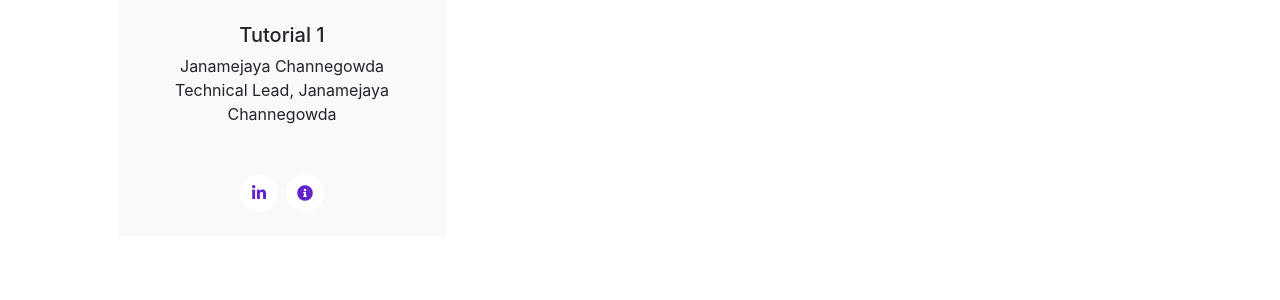
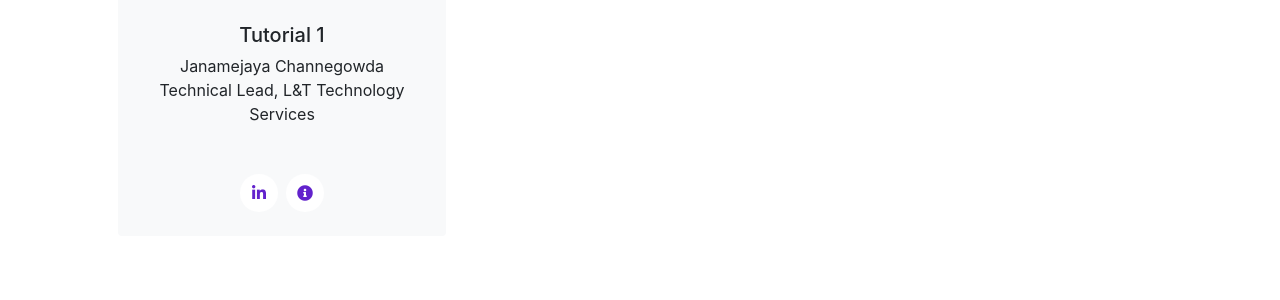
Before and after one commit to KetanKeshav/CONECCT-2023, a PHP site: page / in a window 1280 px wide. Shown: the part 4595-4895 px from the top of the page. Run offline with PHP 8.4, Linux system fonts and the light colour scheme; some libraries are stand-ins or nearby versions.

Commit message:
tutorial

```diff
--- a/index.php
+++ b/index.php
@@ -477,7 +477,7 @@
                                 <img class="img-fluid rounded-circle mb-4" src="img/tutorials/1.png" alt="">
                                 <h5>Tutorial 1</h5>
                                 <span>Janamejaya Channegowda</span><br>
-                                <span>Technical Lead, Janamejaya Channegowda</span>
+                                <span>Technical Lead,  L&T Technology Services</span>
                             </div>
                             <div class="d-flex justify-content-center p-4">
                                 <a class="btn btn-square mx-1" href="https://www.linkedin.com/in/saifur-rahman-vt" target = "_blank"><i class="fab fa-linkedin-in"></i></a>
```
